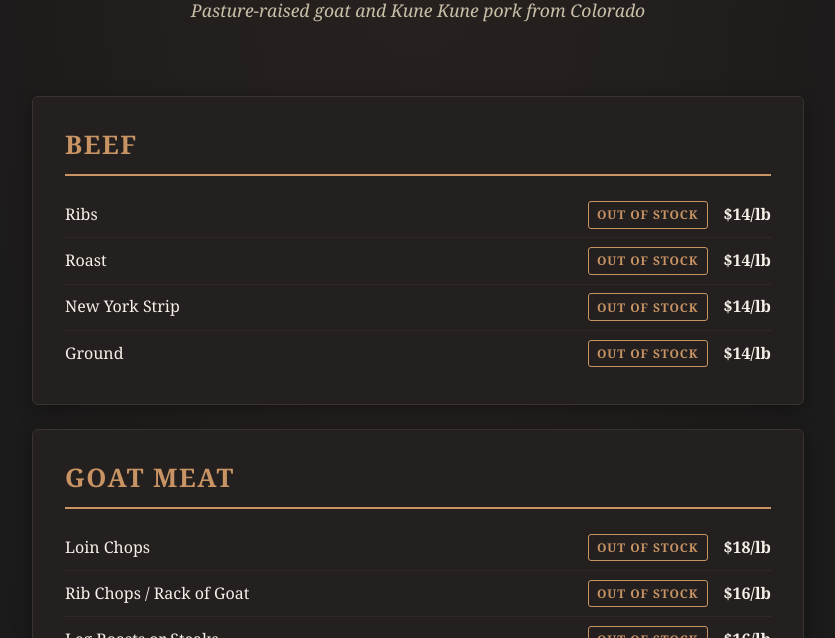
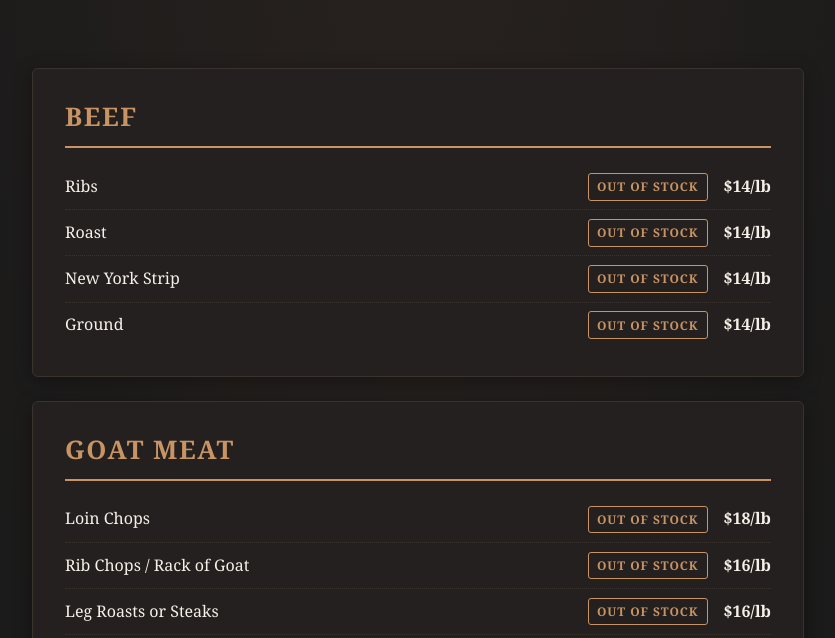
Before and after one commit to BlockTome-Ltd/elysianmeats.com.github.io, a plain HTML site: page index.html in a window 1280 px wide. Shown: the part 462-1100 px from the top of the page, without its empty margins (222-1057 px from the left). Drawn offline with Linux system fonts and the light colour scheme.

Commit message:
Update index.html

```diff
--- a/index.html
+++ b/index.html
@@ -11,7 +11,7 @@
 <body>
     <header class="hero">
         <img src="logo.png" alt="Elysian Meats" class="logo">
-        <p class="tagline">Pasture-raised goat and Kune Kune pork from Colorado</p>
+        <p class="tagline"></p>
     </header>
 
     <main>
```
